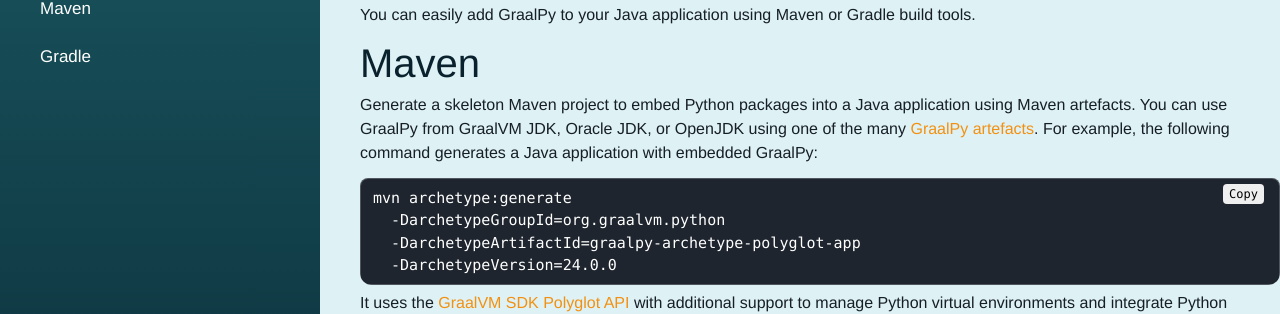
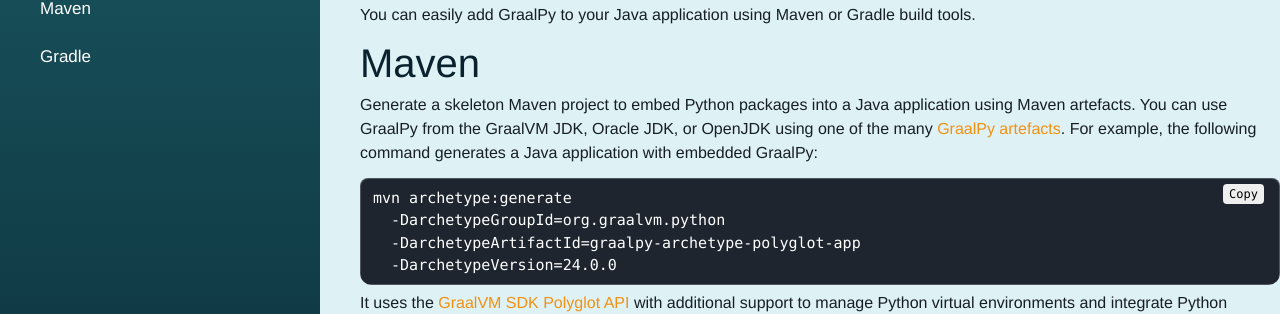
Before and after one commit to Y-Shcheholskyy/graalpy.github.io, a Jekyll site: the page built from docs/graalpy-embedded/Getting_Started.md, in a window 1280 px wide and 1254 px high. Shown: the part 179-493 px from the top of the window. Built offline with Jekyll 4.4.1, drawn with Linux system fonts in a browser that asks for light colours.

Commit message:
Bernard edits

````diff
--- a/docs/graalpy-embedded/Getting_Started.md
+++ b/docs/graalpy-embedded/Getting_Started.md
@@ -12,7 +12,7 @@
 ## Maven
 
 Generate a skeleton Maven project to embed Python packages into a Java application using Maven artefacts.
-You can use GraalPy from GraalVM JDK, Oracle JDK, or OpenJDK using one of the many [GraalPy artefacts](https://mvnrepository.com/artifact/org.graalvm.python). For example, the following command generates a Java application with embedded GraalPy:
+You can use GraalPy from the GraalVM JDK, Oracle JDK, or OpenJDK using one of the many [GraalPy artefacts](https://mvnrepository.com/artifact/org.graalvm.python). For example, the following command generates a Java application with embedded GraalPy:
 
 ```bash
 mvn archetype:generate
````
Also changed, not shown: _layouts/examples-embedded.html (+4 -4 lines), docs/FAQ.md (+1 -1 lines), index.md (+1 -1 lines).
